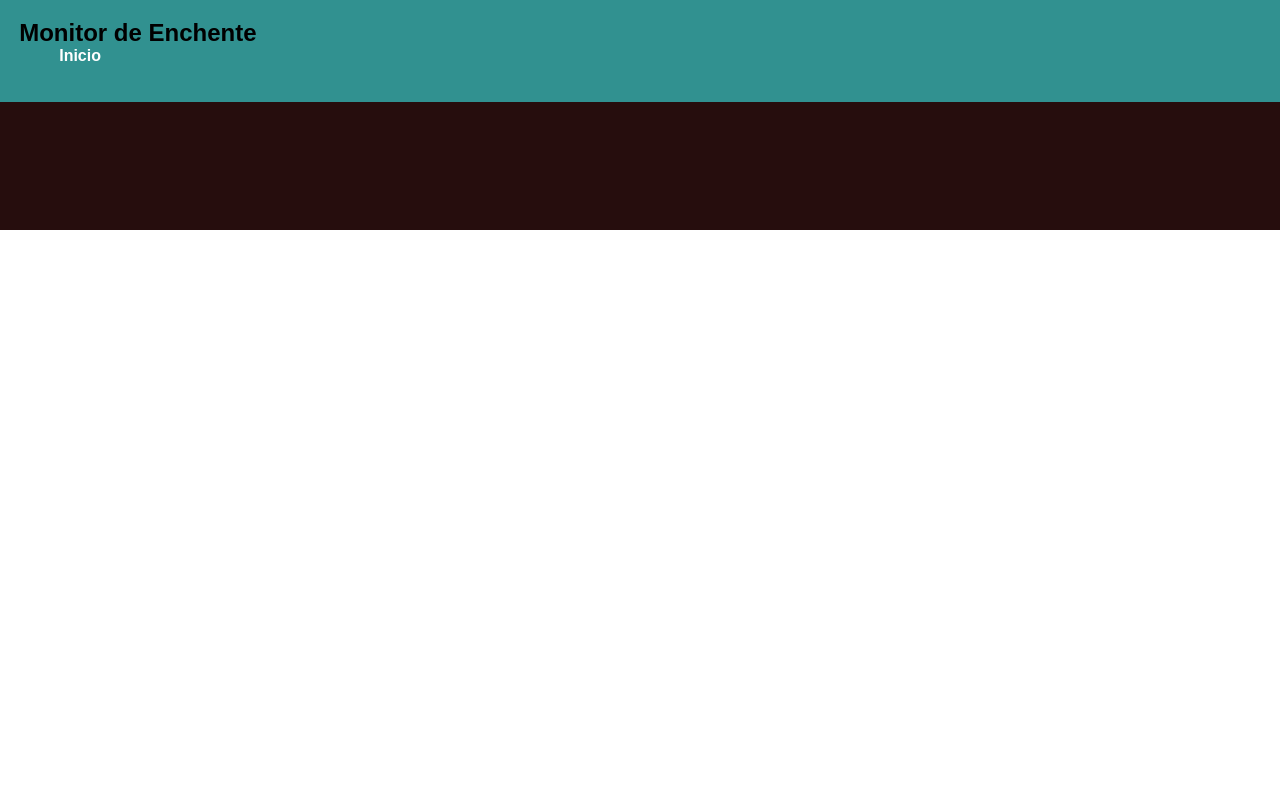
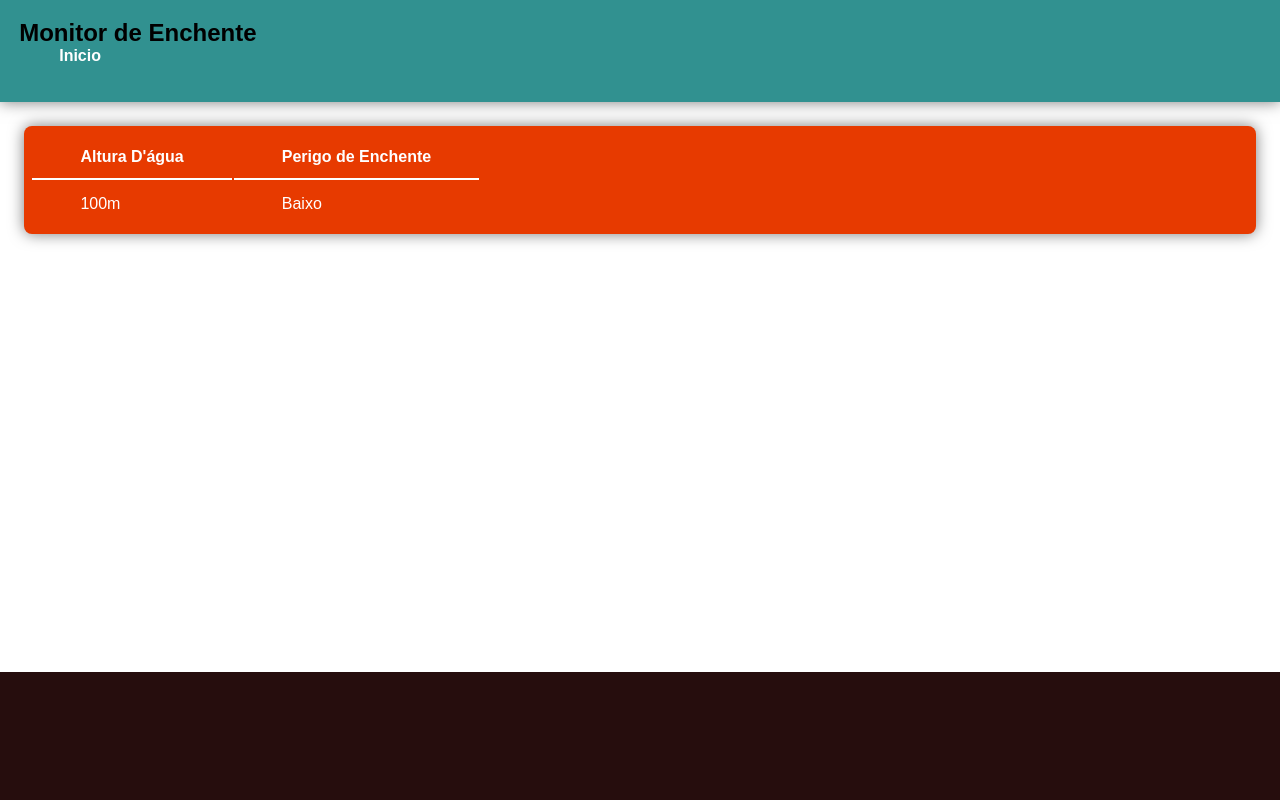
Before and after one commit to eusoucarlitos/Projeto---Monitor-de-Enchente, a Flask app: page / in a window 1280 px wide. Run offline with Flask 3, Linux system fonts and the light colour scheme.

Commit message:
Update index.html

```diff
--- a/templates/index.html
+++ b/templates/index.html
@@ -7,7 +7,7 @@
     <title>Monitor de Enchente</title>
 </head>
 <body>
-    <div>
+    <div class="pagina">
         <header>
             <nav class="navegacao">
                 <h1>Monitor de Enchente</h1>
@@ -24,7 +24,18 @@
             </nav>
         </header>
         <main>
-
+            <div class="tabela">
+                <table>
+                    <tr>
+                        <th>Altura D'água</th>
+                        <th>Perigo de Enchente</th>
+                    </tr>
+                    <tr>
+                        <td>100m</td>
+                        <td>Baixo</td>
+                    </tr>
+                </table>
+            </div>
         </main>
         <footer>
 
```
